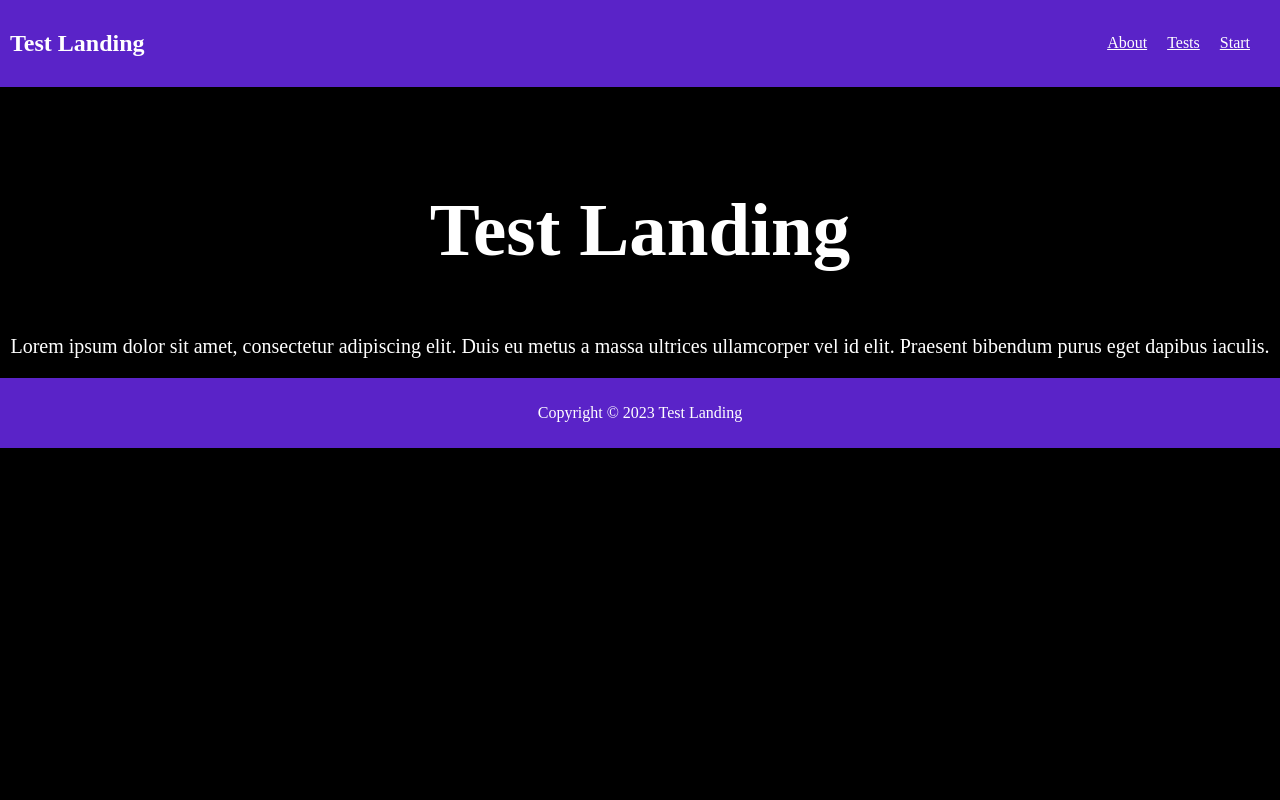
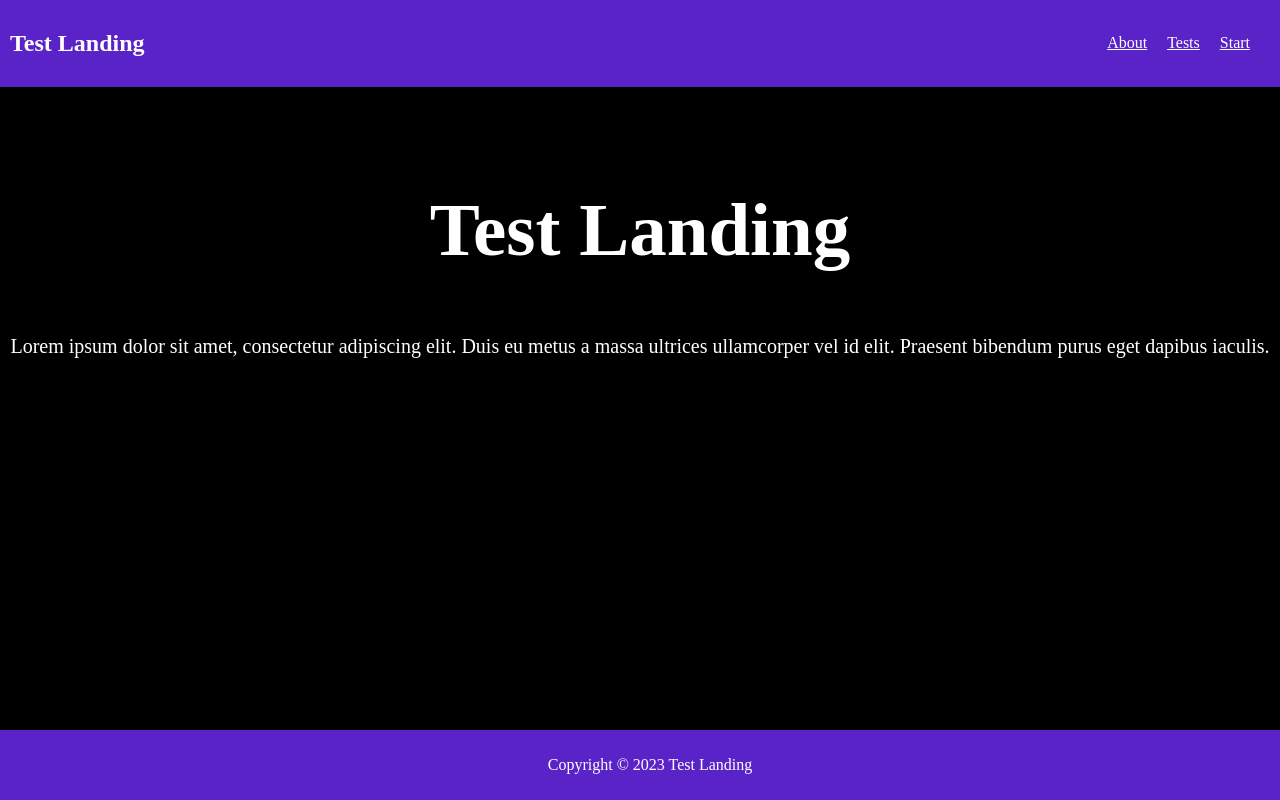
Before and after one commit to torreblancadesign/test-purple-landing, a Next.js app: page / in a window 1280 px wide. Built offline with nearby package versions, Linux system fonts and the light colour scheme.

Commit message:
updated footer to by sticky at the bottom

```diff
--- a/styles/style.module.css
+++ b/styles/style.module.css
@@ -39,4 +39,8 @@
   color: white;
   text-align: center;
   padding: 10px;
+  position: fixed;
+  left: 0;
+  bottom: 0;
+  width: 100%;
 }
```
